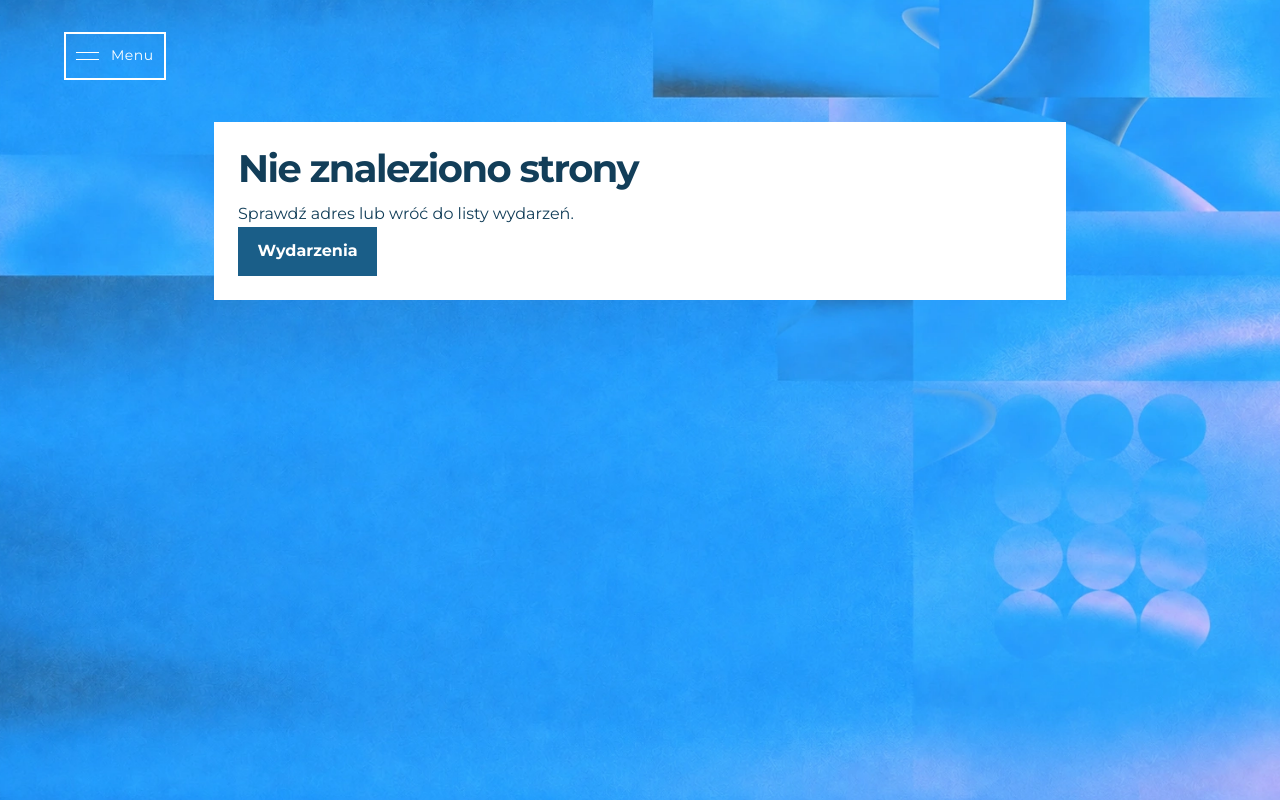
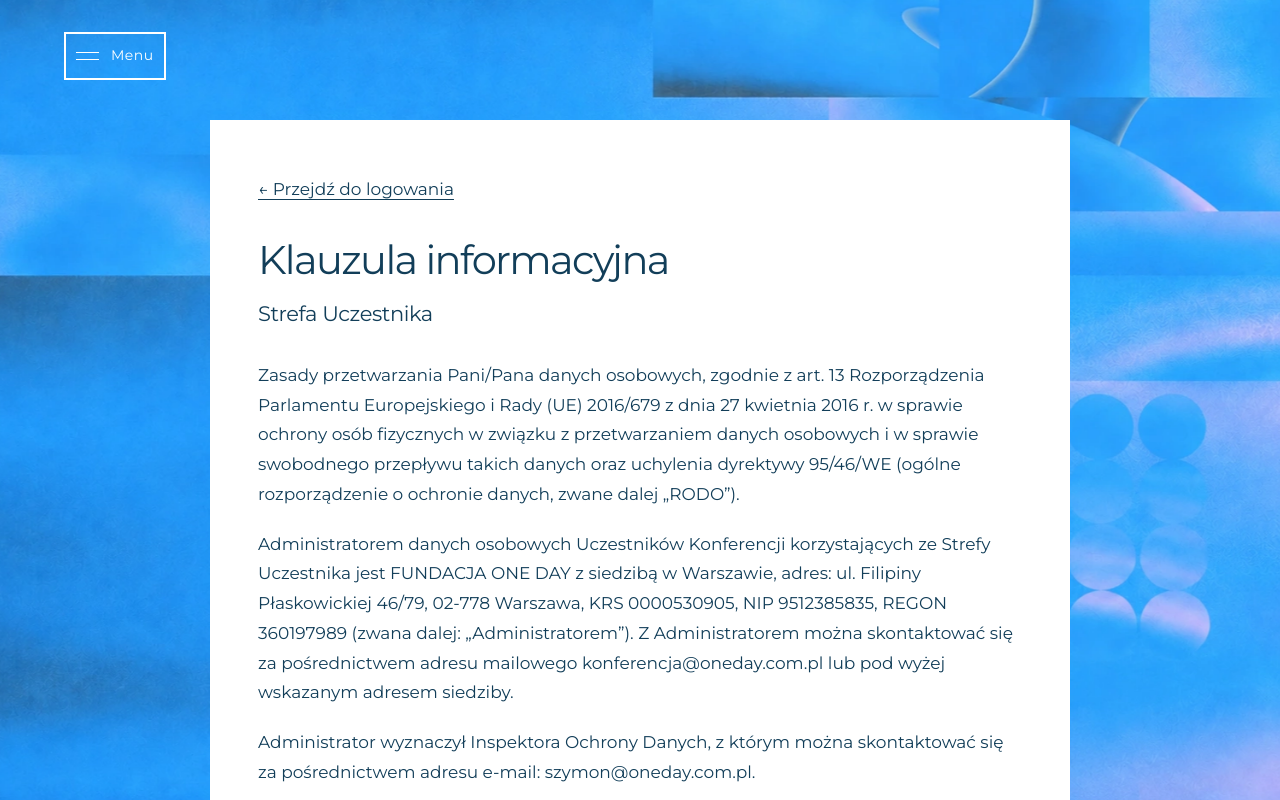
Before and after one commit to pawelsuchodolskizsti-cmd/konferencja-g2g, a Next.js app: page /uczestnik/klauzula in a window 1280 px wide. Before the commit this address had no page. Shown: the top 800 px of the page. Built offline with nearby package versions, Linux system fonts and the light colour scheme.

Commit message:
Pelna klauzula na osobnej stronie dostepnej z logowania

```diff
--- /dev/null
+++ b/src/app/uczestnik/klauzula/page.tsx
@@ -0,0 +1,27 @@
+import type { Metadata } from "next";
+import Link from "next/link";
+import { ConferenceShell } from "@/components/conference-shell";
+import { participantPrivacyParagraphs } from "@/lib/participant-privacy";
+import styles from "./privacy.module.css";
+export const metadata: Metadata = {
+  title: "Klauzula informacyjna | Strefa Uczestnika",
+};
+export default function Page() {
+  return (
+    <ConferenceShell current="participant">
+      <article className={styles.content}>
+        <Link href="/uczestnik" className={styles.back}>
+          ← Przejdź do logowania
+        </Link>
+        <h1>Klauzula informacyjna</h1>
+        <h2>Strefa Uczestnika</h2>
+        {participantPrivacyParagraphs.map((paragraph, index) => (
+          <p key={index}>{paragraph}</p>
+        ))}
+        <Link href="/uczestnik" className={styles.back}>
+          ← Przejdź do logowania
+        </Link>
+      </article>
+    </ConferenceShell>
+  );
+}
--- /dev/null
+++ b/src/app/uczestnik/klauzula/privacy.module.css
@@ -0,0 +1,36 @@
+.content {
+  position: relative;
+  z-index: 1;
+  width: min(860px, calc(100% - 32px));
+  margin: 40px auto;
+  padding: clamp(20px, 5vw, 48px);
+  background: white;
+  color: #123e59;
+  font-size: 17px;
+  line-height: 1.75;
+  overflow-wrap: anywhere;
+}
+.content h1 {
+  font-size: clamp(28px, 5vw, 40px);
+  line-height: 1.2;
+  margin: 24px 0 12px;
+}
+.content h2 {
+  font-size: 21px;
+  margin: 0 0 28px;
+}
+.content p {
+  margin: 0 0 20px;
+}
+.back {
+  color: inherit;
+  display: inline-flex;
+  align-items: center;
+  min-height: 44px;
+  text-decoration: underline;
+  text-underline-offset: 4px;
+}
+.back:focus-visible {
+  outline: 2px solid #123e59;
+  outline-offset: 4px;
+}
--- a/src/components/participant-login.tsx
+++ b/src/components/participant-login.tsx
@@ -3,8 +3,8 @@
 import {
   PARTICIPANT_PRIVACY_VERSION,
   participantPrivacySummary,
-  participantPrivacyParagraphs,
 } from "@/lib/participant-privacy";
+import Link from "next/link";
 import { useState } from "react";
 import { useRouter } from "next/navigation";
 import styles from "@/app/uczestnik/participant-login.module.css";
@@ -86,14 +86,15 @@ export function ParticipantLogin() {
       <section className={styles.privacy} aria-labelledby="privacy-title">
         <h2 id="privacy-title">Twoje dane w Strefie Uczestnika</h2>
         <p>{participantPrivacySummary}</p>
-        <details className={styles.privacyDetails}>
-          <summary>Przeczytaj pełną klauzulę informacyjną</summary>
-          <div>
-            {participantPrivacyParagraphs.map((paragraph, index) => (
-              <p key={index}>{paragraph}</p>
-            ))}
-          </div>
-        </details>
+        <Link
+          className={styles.privacyLink}
+          href="/uczestnik/klauzula"
+          target="_blank"
+          rel="noopener noreferrer"
+        >
+          Przeczytaj pełną klauzulę informacyjną
+          <span className={styles.linkHint}>Otwiera się w nowej karcie</span>
+        </Link>
       </section>
       <label className={styles.privacyCheck}>
         <input
```
Also changed, not shown: src/app/uczestnik/participant-login.module.css (+9 -4 lines).
